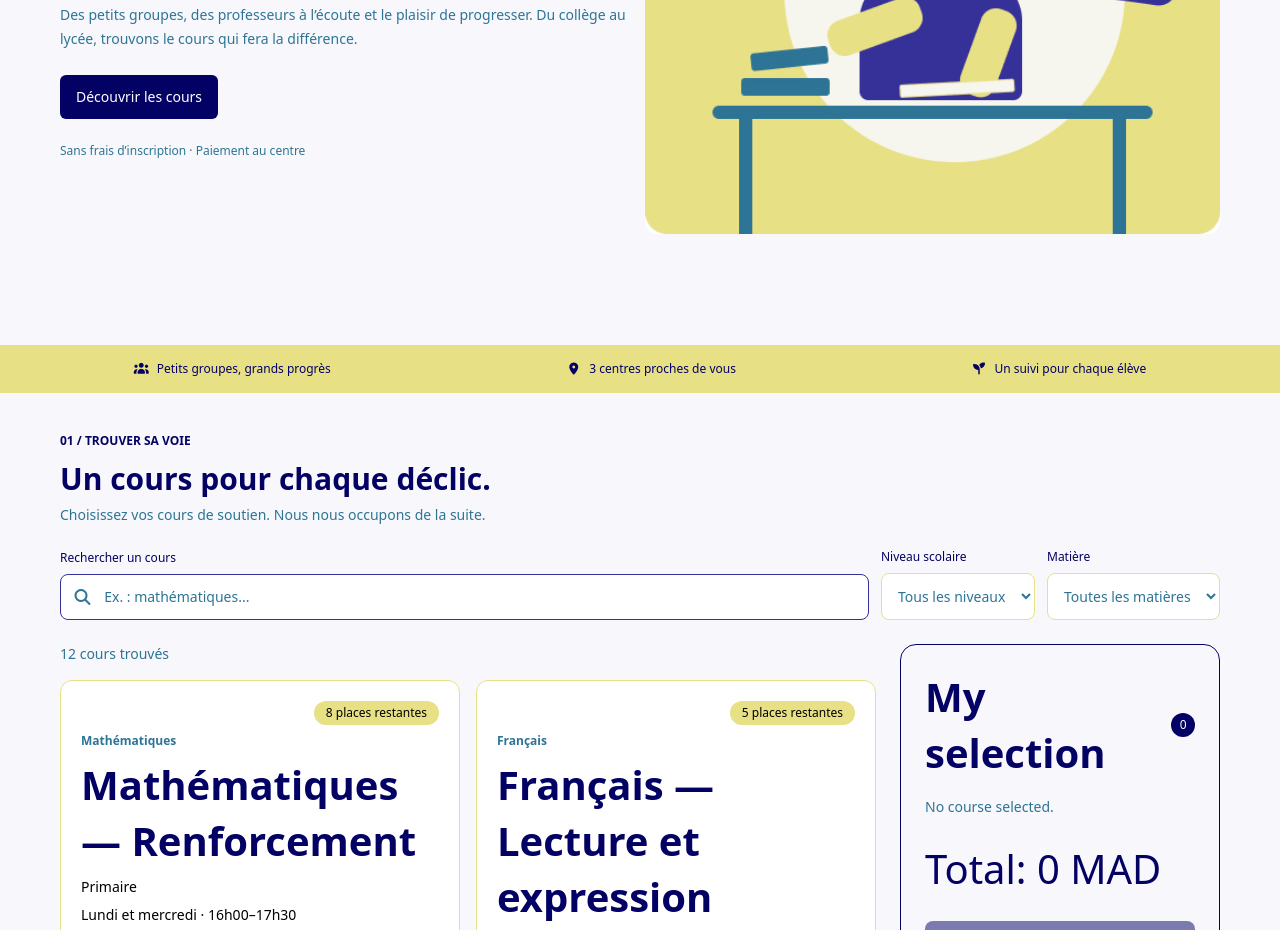
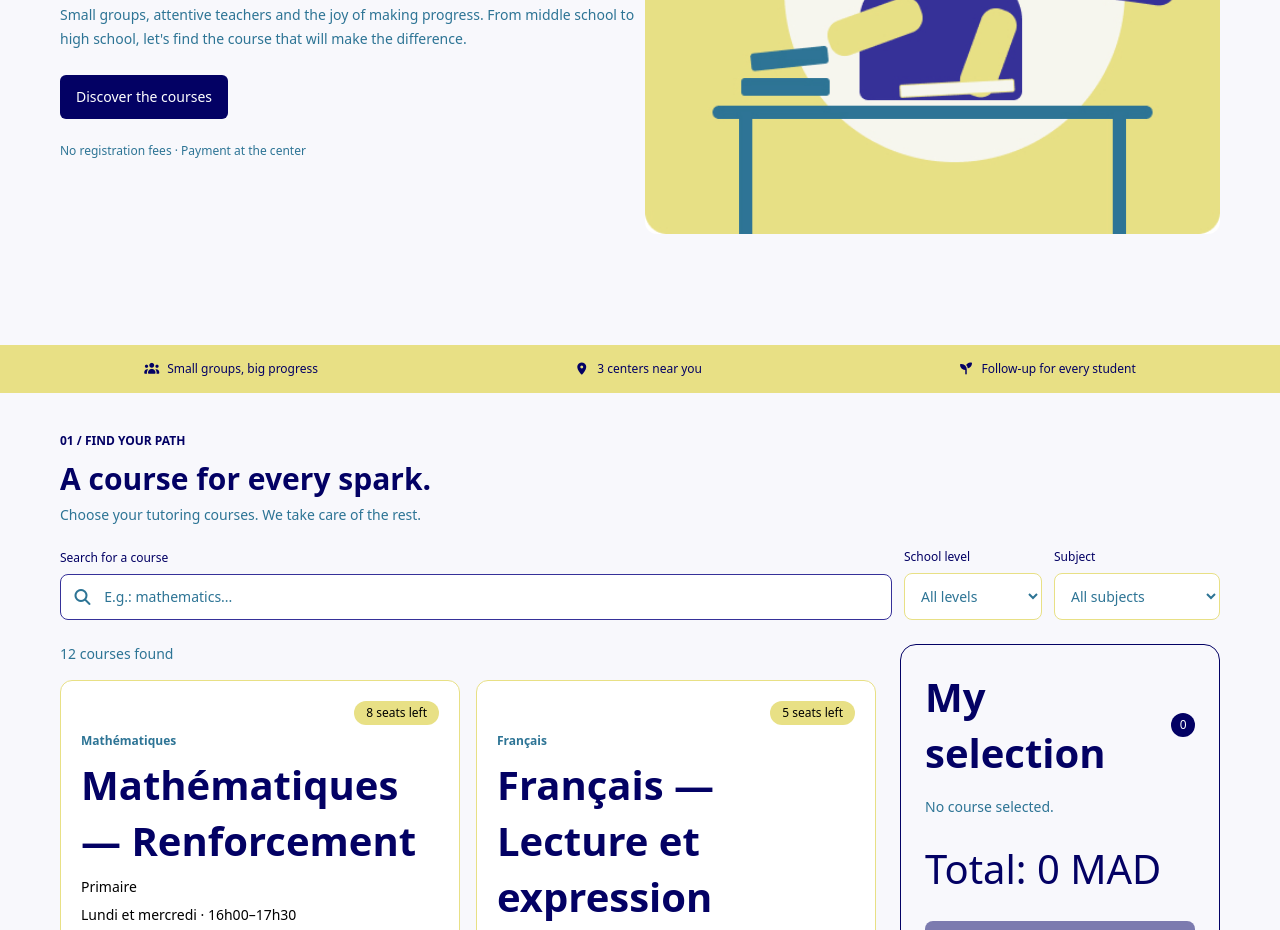
Before and after one commit to 0xm3d/Nour-Academy, a website built with Vite: page index.html in a window 1280 px wide. Shown: the part 408-1338 px from the top of the page. Built offline with nearby package versions, Linux system fonts and the light colour scheme.

Commit message:
convert my website to english beacuase I am bad at french

```diff
--- a/index.html
+++ b/index.html
@@ -1,5 +1,5 @@
 <!DOCTYPE html>
-<html lang="fr">
+<html lang="en">
 
 <head>
     <meta charset="UTF-8">
@@ -16,14 +16,14 @@
         </a>
 
         <nav class="flex gap-6 text-xs text-[var(--color-primary)]">
-            <a href="#accueil">Accueil</a>
-            <a href="#cours">Cours</a>
-            <a href="#centres">Centres</a>
+            <a href="#home">Home</a>
+            <a href="#courses">Courses</a>
+            <a href="#centers">Centers</a>
             <a href="#contact">Contact</a>
         </nav>
 
-        <a href="#cours" class="rounded-md bg-[var(--color-primary)] px-4 py-3 text-xs text-white">
-            Trouver un cours
+        <a href="#courses" class="rounded-md bg-[var(--color-primary)] px-4 py-3 text-xs text-white">
+            Find a course
         </a>
     </header>
 
@@ -31,101 +31,101 @@
         <section class="grid min-h-[85vh] items-center gap-[10px] px-6 py-10 md:grid-cols-2 md:px-[60px]">
             <div>
                 <p class="mb-6 text-xs font-semibold uppercase text-[var(--color-primary)]">
-                    • Grandir ensemble, à Nador
+                    • Growing together, in Nador
                 </p>
 
                 <h1 class="mb-6 text-4xl font-semibold text-[var(--color-primary)] md:text-[40px]">
-                    Le bon cours pour réussir demain
+                    The right course to succeed tomorrow
                 </h1>
 
                 <p class="mb-6 text-sm leading-6 text-[var(--color-muted)]">
-                    Des petits groupes, des professeurs à l’écoute et le plaisir de progresser.
-                    Du collège au lycée, trouvons le cours qui fera la différence.
+                    Small groups, attentive teachers and the joy of making progress.
+                    From middle school to high school, let's find the course that will make the difference.
                 </p>
 
-                <a href="#cours" class="inline-block rounded-md bg-[var(--color-primary)] px-4 py-3 text-sm text-white">
-                    Découvrir les cours
+                <a href="#courses" class="inline-block rounded-md bg-[var(--color-primary)] px-4 py-3 text-sm text-white">
+                    Discover the courses
                 </a>
 
                 <p class="mt-6 mb-0 text-xs text-[var(--color-muted)]">
-                    Sans frais d’inscription · Paiement au centre
+                    No registration fees · Payment at the center
                 </p>
             </div>
 
-            <img src="images/hero.jpg" alt="Élève en train d’apprendre" class="w-full rounded-xl">
+            <img src="images/hero.jpg" alt="Student learning" class="w-full rounded-xl">
         </section>
 
         <section
             class="flex flex-wrap items-center justify-around gap-4 bg-[var(--color-soft)] px-6 py-4 text-xs text-[var(--color-primary)]">
             <p class="flex items-center gap-2">
                 <i class="fa-solid fa-users" aria-hidden="true"></i>
-                Petits groupes, grands progrès
+                Small groups, big progress
             </p>
 
             <p class="flex items-center gap-2">
                 <i class="fa-solid fa-location-dot" aria-hidden="true"></i>
-                3 centres proches de vous
+                3 centers near you
             </p>
 
             <p class="flex items-center gap-2">
                 <i class="fa-solid fa-seedling" aria-hidden="true"></i>
-                Un suivi pour chaque élève
+                Follow-up for every student
             </p>
         </section>
 
-        <section id="cours" class="px-6 py-10 md:px-[60px]">
+        <section id="courses" class="px-6 py-10 md:px-[60px]">
 
             <p class="mb-3 text-xs font-semibold uppercase text-[var(--color-primary)]">
-                01 / Trouver sa voie
+                01 / Find your path
             </p>
 
             <h2 class="mb-2 text-3xl font-semibold text-[var(--color-primary)]">
-                Un cours pour chaque déclic.
+                A course for every spark.
             </h2>
 
             <p class="mb-6 text-sm text-[var(--color-muted)]">
-                Choisissez vos cours de soutien. Nous nous occupons de la suite.
+                Choose your tutoring courses. We take care of the rest.
             </p>
 
             <!-- Filters -->
             <div class="grid grid-cols-1 items-end gap-3 md:grid-cols-[1fr_auto_auto]">
 
                 <div>
-                    <label for="recherche" class="mb-2 block text-xs font-medium text-[var(--color-primary)]">
-                        Rechercher un cours
+                    <label for="search" class="mb-2 block text-xs font-medium text-[var(--color-primary)]">
+                        Search for a course
                     </label>
                     <div
                         class="flex items-center gap-3 rounded-lg border border-[var(--color-secondary)] bg-[var(--color-surface)] px-3 py-3">
                         <i class="fa-solid fa-magnifying-glass text-[var(--color-muted)]" aria-hidden="true"></i>
-                        <input id="recherche" type="search" placeholder="Ex. : mathématiques..."
+                        <input id="search" type="search" placeholder="E.g.: mathematics..."
                             class="w-full bg-transparent text-sm text-[var(--color-primary)] outline-none placeholder:text-[var(--color-muted)]">
                     </div>
                 </div>
 
                 <div>
-                    <label for="niveau" class="mb-2 block text-xs font-medium text-[var(--color-primary)]">
-                        Niveau scolaire
+                    <label for="level" class="mb-2 block text-xs font-medium text-[var(--color-primary)]">
+                        School level
                     </label>
-                    <select id="niveau"
+                    <select id="level"
                         class="w-full rounded-lg border border-[var(--color-soft)] bg-[var(--color-surface)] px-3 py-3 text-sm text-[var(--color-muted)] outline-none focus:border-[var(--color-secondary)]">
-                        <option value="">Tous les niveaux</option>
-                        <option>Primaire</option>
-                        <option>Collège</option>
-                        <option>Lycée</option>
+                        <option value="">All levels</option>
+                        <option>Primary</option>
+                        <option>Middle school</option>
+                        <option>High school</option>
                     </select>
                 </div>
 
                 <div>
-                    <label for="matiere" class="mb-2 block text-xs font-medium text-[var(--color-primary)]">
-                        Matière
+                    <label for="subject" class="mb-2 block text-xs font-medium text-[var(--color-primary)]">
+                        Subject
                     </label>
-                    <select id="matiere"
+                    <select id="subject"
                         class="w-full rounded-lg border border-[var(--color-soft)] bg-[var(--color-surface)] px-3 py-3 text-sm text-[var(--color-muted)] outline-none focus:border-[var(--color-secondary)]">
-                        <option value="">Toutes les matières</option>
-                        <option>Mathématiques</option>
-                        <option>Français</option>
-                        <option>Physique-chimie</option>
-                        <option>Anglais</option>
+                        <option value="">All subjects</option>
+                        <option>Mathematics</option>
+                        <option>French</option>
+                        <option>Physics-Chemistry</option>
+                        <option>English</option>
                     </select>
                 </div>
 
@@ -136,12 +136,12 @@
 
                 <!-- Courses -->
                 <div>
-                    <p id="compteur" class="text-sm text-[var(--color-muted)]"></p>
+                    <p id="counter" class="text-sm text-[var(--color-muted)]"></p>
 
-                    <div id="catalogue" class="mt-4 grid gap-4 md:grid-cols-2"></div>
+                    <div id="catalog" class="mt-4 grid gap-4 md:grid-cols-2"></div>
 
-                    <p id="aucun-resultat" class="mt-4 hidden text-sm text-[var(--color-muted)]">
-                        Aucun cours ne correspond à votre recherche.
+                    <p id="no-results" class="mt-4 hidden text-sm text-[var(--color-muted)]">
+                        No course matches your search.
                     </p>
                 </div>
 
--- a/src/main.js
+++ b/src/main.js
@@ -1,12 +1,12 @@
 import "../styles/styles.css";
 import { courses } from "./courses.js";
 
-let catalogue = document.getElementById("catalogue");
-let counter = document.getElementById("compteur");
-let noResult = document.getElementById("aucun-resultat");
-let levelSelect = document.getElementById("niveau");
-let subjectSelect = document.getElementById("matiere");
-let searchInput = document.getElementById("recherche");
+let catalog = document.getElementById("catalog");
+let counter = document.getElementById("counter");
+let noResult = document.getElementById("no-results");
+let levelSelect = document.getElementById("level");
+let subjectSelect = document.getElementById("subject");
+let searchInput = document.getElementById("search");
 
 function showCourses() {
   let chosenLevel = levelSelect.value;
@@ -14,7 +14,7 @@ function showCourses() {
   let search = searchInput.value.toLowerCase().trim();
   let count = 0;
 
-  catalogue.innerHTML = "";
+  catalog.innerHTML = "";
 
   for (let i = 0; i < courses.length; i++) {
     let c = courses[i];
@@ -28,17 +28,17 @@ function showCourses() {
 
     count++;
 
-    let seats = c.seatsRemaining + " places restantes";
-    let buttonText = "Sélectionner ce cours";
+    let seats = c.seatsRemaining + " seats left";
+    let buttonText = "Select this course";
     let disabled = "";
 
     if (c.seatsRemaining === 0) {
-      seats = "Complet";
-      buttonText = "Sélection indisponible";
+      seats = "Full";
+      buttonText = "Selection unavailable";
       disabled = "disabled";
     }
 
-    catalogue.innerHTML += `
+    catalog.innerHTML += `
       <article class="flex flex-col gap-2 rounded-xl border border-[var(--color-soft)] bg-white p-5">
         <span class="self-end rounded-full bg-[var(--color-soft)] px-3 py-1 text-xs">${seats}</span>
         <p class="text-xs font-semibold text-[var(--color-muted)]">${c.subject}</p>
@@ -46,7 +46,7 @@ function showCourses() {
         <p class="text-sm">${c.level}</p>
         <p class="text-sm">${c.schedule}</p>
         <p class="text-sm">${c.center}</p>
-        <p class="mt-2 text-2xl font-semibold text-[var(--color-primary)]">${c.price} MAD / mois</p>
+        <p class="mt-2 text-2xl font-semibold text-[var(--color-primary)]">${c.price} MAD / month</p>
         <button type="button" data-action="add" data-id="${c.id}" ${disabled}
           class="mt-2 min-h-11 rounded-md bg-[var(--color-primary)] px-4 text-sm text-white disabled:opacity-50">
           ${buttonText}
@@ -54,7 +54,7 @@ function showCourses() {
       </article>`;
   }
 
-  counter.textContent = count + " cours trouvés";
+  counter.textContent = count + " courses found";
 
   if (count === 0) {
     noResult.classList.remove("hidden");
```
